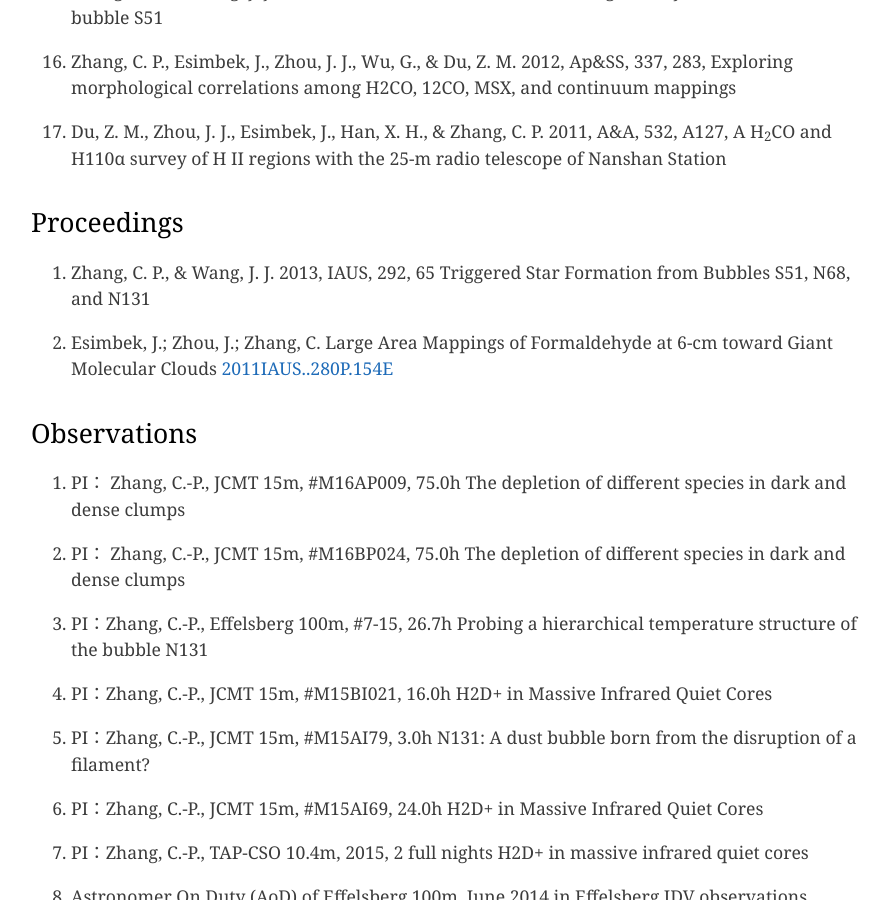
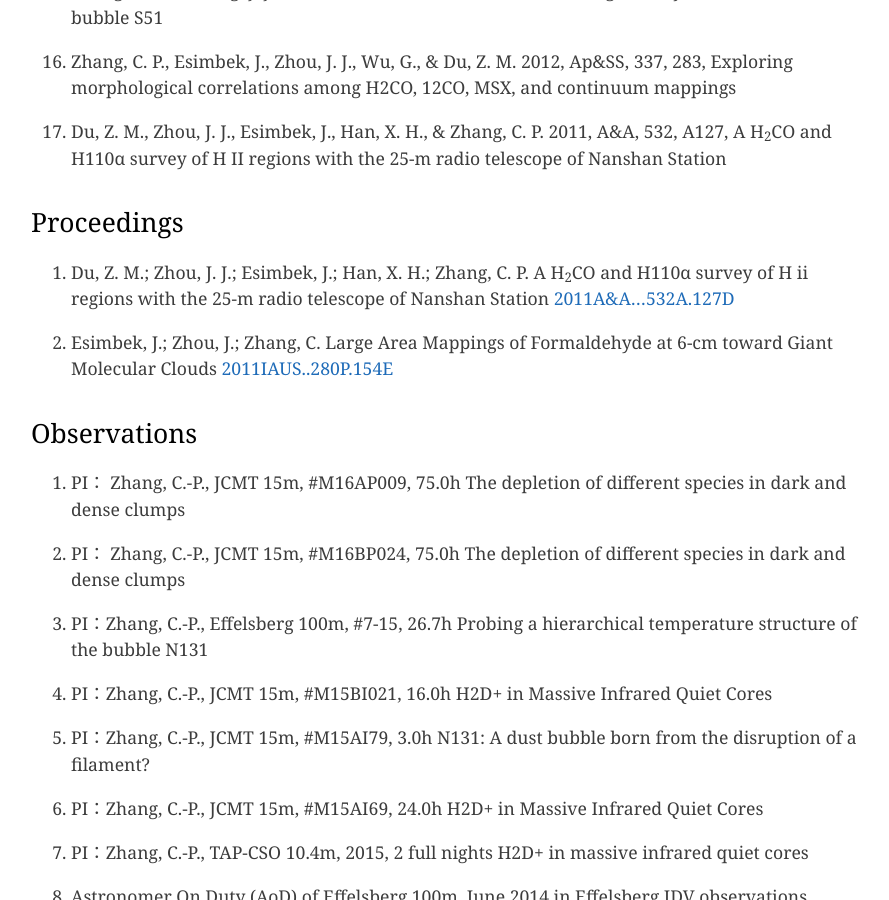
Before and after one commit to zcp521/zcp521.github.io, a Jekyll site: the page built from pub.md, in a window 1280 px wide and 900 px high, scrolled down 1646 px. Shown: the whole window, without its empty margins (193-1082 px from the left). Built offline with Jekyll 4.4.1, drawn with Linux system fonts in a browser that asks for light colours.

Commit message:
Initial commit

```diff
--- a/pub.md
+++ b/pub.md
@@ -70,12 +70,13 @@ tagline: "My publication list"
 
 ## Proceedings
 
-2. Zhang, C. P., & Wang, J. J. 2013, IAUS, 292, 65
-      Triggered Star Formation from Bubbles S51, N68, and N131
+2. Du, Z. M.; Zhou, J. J.; Esimbek, J.; Han, X. H.; Zhang, C. P.
+	A H<sub>2</sub>CO and H110α survey of H ii regions with the 25-m radio telescope of Nanshan Station
+	[2011A&A...532A.127D](http://adsabs.harvard.edu/cgi-bin/nph-data_query?bibcode=2011A%26A...532A.127D&db_key=AST&link_type=ABSTRACT)
 
-1. 	Esimbek, J.; Zhou, J.; Zhang, C.
+1. Esimbek, J.; Zhou, J.; Zhang, C.
 	Large Area Mappings of Formaldehyde at 6-cm toward Giant Molecular Clouds
-	[2011IAUS..280P.154E](2011IAUS..280P.154E)
+	[2011IAUS..280P.154E](http://adsabs.harvard.edu/cgi-bin/nph-data_query?bibcode=2011IAUS..280P.154E&db_key=AST&link_type=ABSTRACT)
 
 
 ## Observations
```
